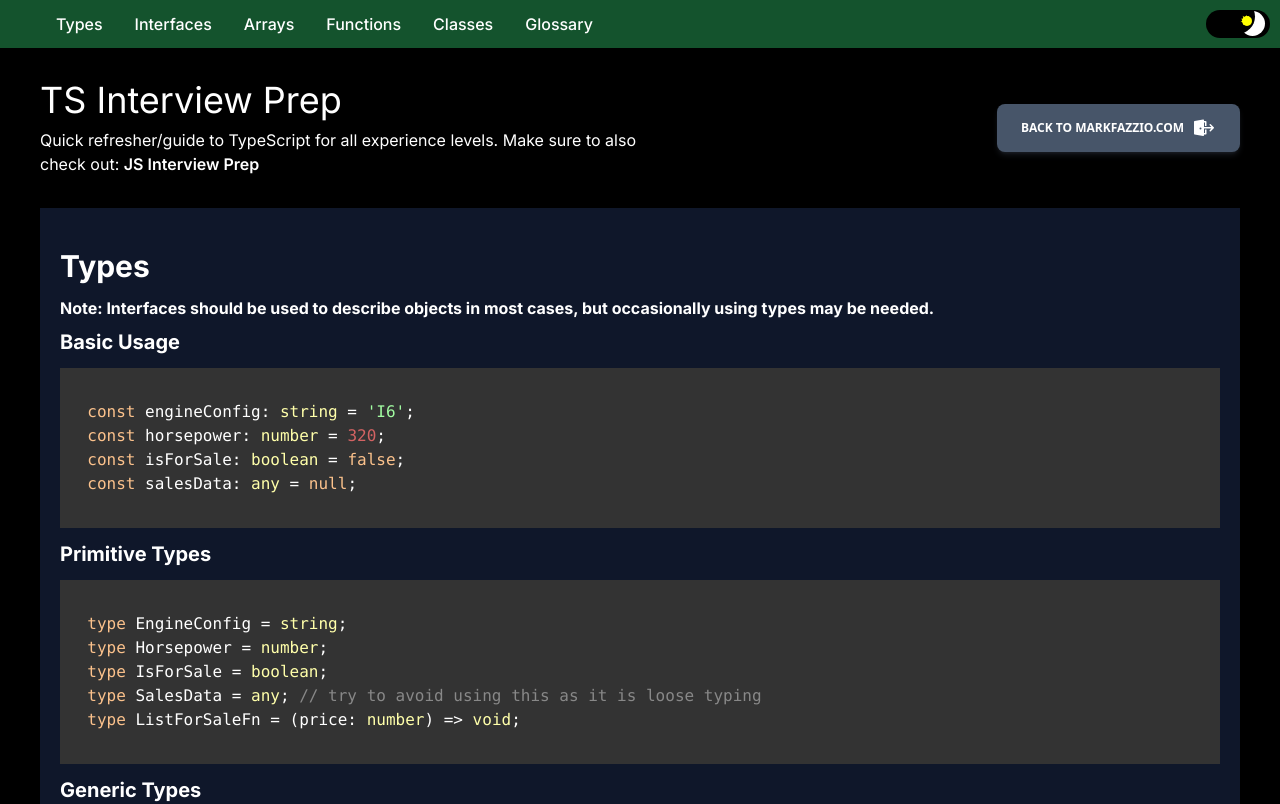
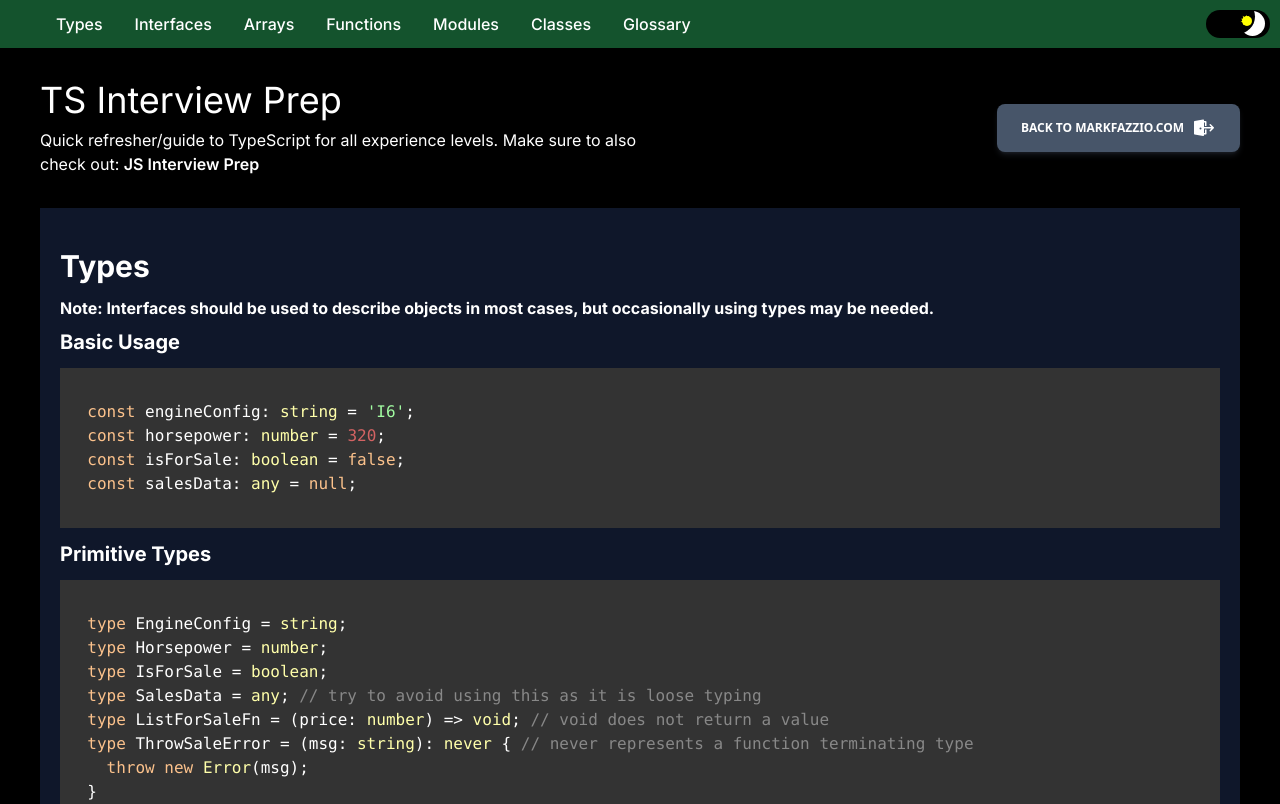
Before and after one commit to markfazzio/ts-interview-prep, a Next.js app: page / in a window 1280 px wide. Shown: the top 804 px of the page. Built offline with nearby package versions, Linux system fonts and the light colour scheme.

Commit message:
more examples and sections

```diff
--- a/src/app/page.tsx
+++ b/src/app/page.tsx
@@ -14,6 +14,7 @@ import { getSectionIdsArray } from "@/utils/section-utils";
 import { InterfacesSection } from "@/sections/Interfaces";
 import { ClassesSection } from "@/sections/Classes";
 import { FunctionsSection } from "@/sections/Functions";
+import { ModulesSection } from "@/sections/Modules";
 
 export default function Home() {
   const { theme, setTheme } = useContext(ThemeContext) as ThemeContextType;
@@ -42,6 +43,7 @@ export default function Home() {
         <InterfacesSection />
         <ArraysSection />
         <FunctionsSection />
+        <ModulesSection />
         <ClassesSection />
         <GlossarySection />
       </main>
--- a/src/constants.ts
+++ b/src/constants.ts
@@ -16,6 +16,10 @@ export const SECTIONS = [
     value: "functions",
   },
   {
+    label: "Modules",
+    value: "modules",
+  },
+  {
     label: "Classes",
     value: "classes",
   },
--- a/src/json/glossary-data.json
+++ b/src/json/glossary-data.json
@@ -1,4 +1,12 @@
 [
+  {
+    "term": "JSX",
+    "definition": "Embeddable XML-like syntax supported by TypeScript to be used directly within TypeScript, as long as the file has a .tsx extension"
+  },
+  {
+    "term": "Modules",
+    "definition": "Any file containing a top-level import or export, executed within their own scope, instead of the global scope"
+  },
   {
     "term": "Primitives",
     "definition": "The 3 main primitive value types are string, number, and boolean"
--- a/src/sections/Functions.tsx
+++ b/src/sections/Functions.tsx
@@ -20,6 +20,16 @@ export const FunctionsSection = () => (
     return ebayApi.getData(id);
   }
 
+  // Generic
+  function getFirstSale<Sale>(sales: Sale[]) {
+    return sales[0];
+  }
+
+  // Optional Parameters
+  function getCarsData(make?: string, model?: string) {
+    // ...
+  }
+
   // With Union Type
   const listCarsForSaleById = (id: number | string) => {
     if (typeof id === 'number')
--- /dev/null
+++ b/src/sections/Modules.tsx
@@ -0,0 +1,27 @@
+import { CodeBlock } from "@/components/CodeBlock";
+import { SectionContainer } from "@/components/SectionContainer";
+import { SectionDescription } from "@/components/SectionDescription";
+import { SectionMainTitle } from "@/components/SectionMainTitle";
+
+export const ModulesSection = () => (
+  <section className="px-5 py-10 mb-3" id="modules">
+    <SectionContainer>
+      <SectionMainTitle label="Modules" />
+      <SectionDescription>
+        TypeScript extends ES6 modules by adding <code>type</code> to{" "}
+        <code>import</code> and <code>export</code>.
+      </SectionDescription>
+      <CodeBlock>
+        {`
+  // filename: ModificationTypes.ts
+  export type EngineMods = { exhaustType: string, intakeType: string };
+  export type ExteriorMods = { aeroLevel: number, wheelType: string };
+
+  // Usage
+  import type { EngineMods, ExteriorMods } from './ModificationTypes.ts';
+  export type VehicleModifications = EngineMods | ExteriorMods;
+        `}
+      </CodeBlock>
+    </SectionContainer>
+  </section>
+);
--- a/src/sections/Types.tsx
+++ b/src/sections/Types.tsx
@@ -30,7 +30,10 @@ export const TypesSection = () => (
   type Horsepower = number;
   type IsForSale = boolean;
   type SalesData = any; // try to avoid using this as it is loose typing
-  type ListForSaleFn = (price: number) => void;
+  type ListForSaleFn = (price: number) => void; // void does not return a value
+  type ThrowSaleError = (msg: string): never { // never represents a function terminating type
+    throw new Error(msg);
+  }
         `}
       </CodeBlock>
       <SectionSubTitle label="Generic Types" />
```
